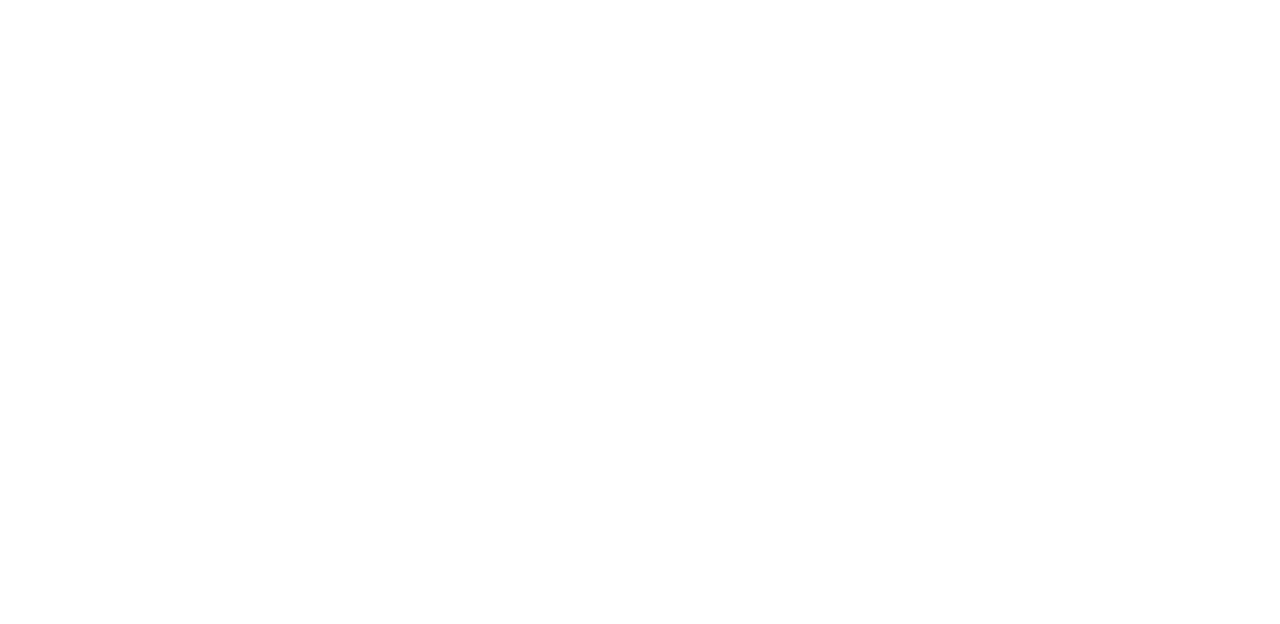
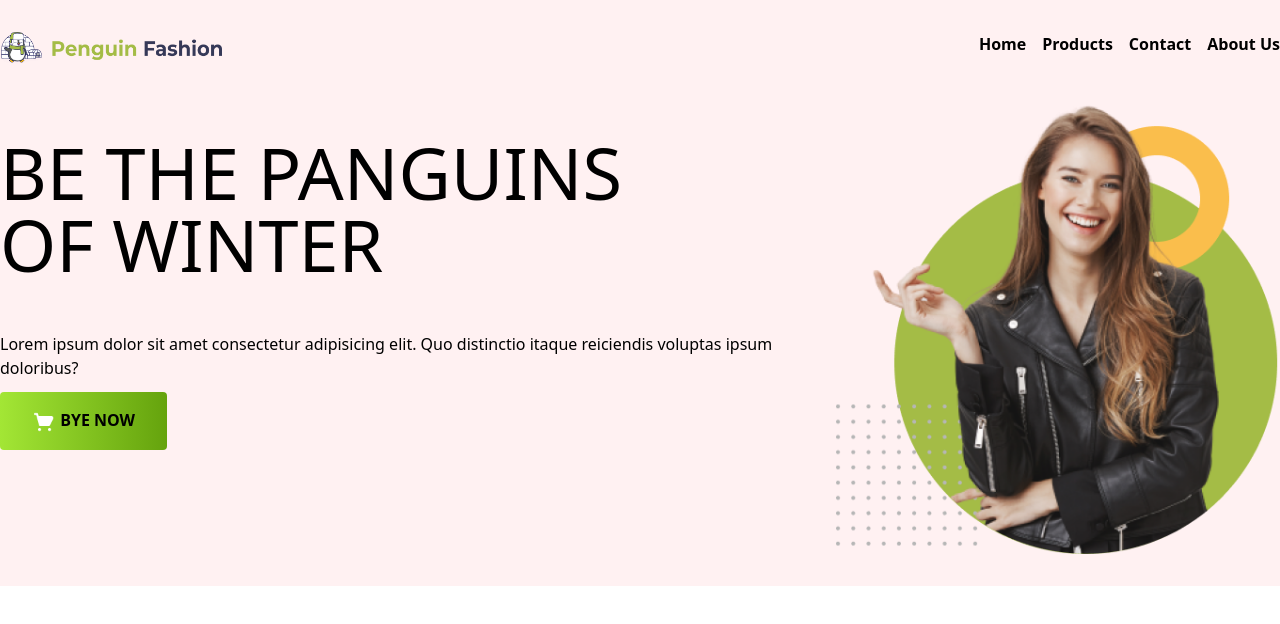
Before and after one commit to Salman-Faiz/explore-Tailwind, a plain HTML site: page index.html in a window 1280 px wide. Drawn offline with nearby package versions, Linux system fonts and the light colour scheme.

Commit message:
nav and banner added

```diff
--- a/index.html
+++ b/index.html
@@ -4,8 +4,42 @@
     <meta charset="UTF-8">
     <meta name="viewport" content="width=device-width, initial-scale=1.0">
     <title>Penguin Fashion</title>
+    <script src="https://cdn.tailwindcss.com"></script>
 </head>
 <body>
+  <header class="bg-rose-50">
+    <!-- navbar style -->
+    <nav class="container flex content-normal justify-between mx-auto py-8">
+        <div>
+          <img class="w-56 h-8" src="/icons/logo.png" alt="">
+
+        </div>
+        <div>
+          <ul class="flex gap-4 font-semibold">
+            <li>Home <a href=""></a></li>
+            <li>Products <a href=""></a></li>
+            <li>Contact <a href=""></a></li>
+            <li>About Us <a href=""></a></li>
+          </ul>
+        </div>
+
+    </nav>
+    <div class="container flex gap-8  mx-auto ">
+      <div class="space-y-3">
+        <h1 class="uppercase text-7xl py-10">be the panguins <br> of winter</h1>
+        <p>Lorem ipsum dolor sit amet consectetur adipisicing elit. Quo distinctio itaque reiciendis voluptas ipsum doloribus?</p>
+        <div class=" w-18">
+          <button class="uppercase bg-gradient-to-r from-lime-400 to-lime-600 px-8 py-4 rounded font-bold ">
+          <img class="inline h-6" src="/icons/shopping-cart 1.png" alt=""> bye now</button>
+        </div>
+
+      </div>
+      <div class="mb-8">
+        <img src="/images/model.png" alt="">
+      </div>
+    </div>
+  </header>
+  <main></main>
 
 </body>
 </html>
```
